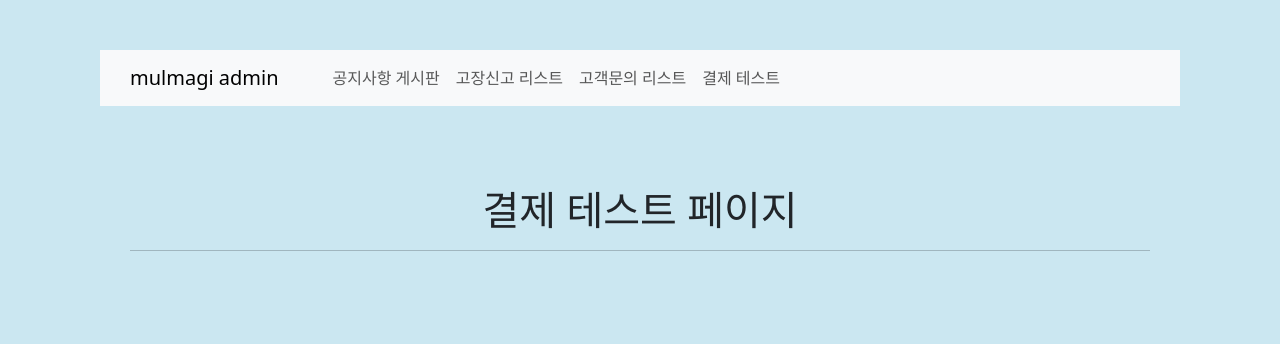
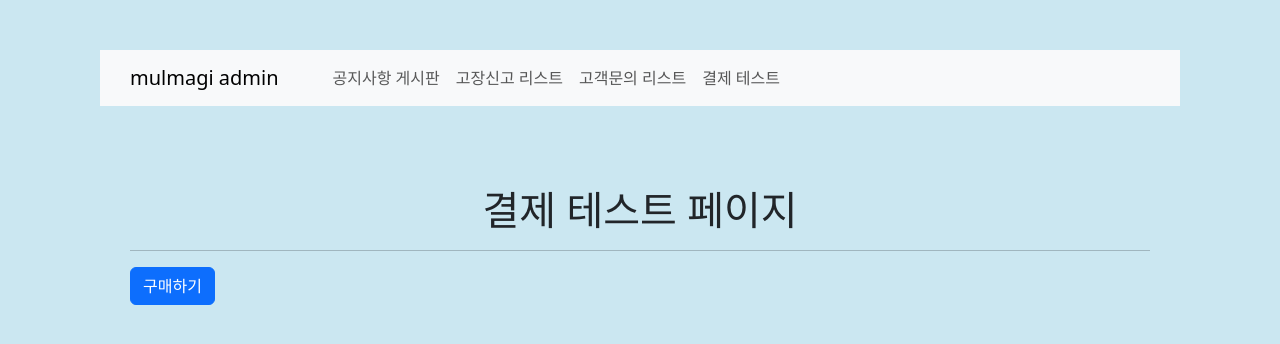
Before and after one commit to mulmagi/admin-page, a Vue app: page /payment-test in a window 1280 px wide. Shown: the top 344 px of the page. Built offline with nearby package versions, Linux system fonts and the light colour scheme.

Commit message:
결제 테스트 기능 완성

```diff
--- a/package.json
+++ b/package.json
@@ -8,6 +8,7 @@
     "lint": "vue-cli-service lint"
   },
   "dependencies": {
+    "@portone/browser-sdk": "^0.0.3",
     "axios": "^1.6.0",
     "bootstrap": "^5.3.2",
     "core-js": "^3.8.3",
--- a/public/index.html
+++ b/public/index.html
@@ -6,6 +6,11 @@
     <meta name="viewport" content="width=device-width,initial-scale=1.0">
     <link rel="icon" href="<%= BASE_URL %>favicon.ico">
     <title><%= htmlWebpackPlugin.options.title %></title>
+    <!-- jQuery -->
+    <script type="text/javascript" src="https://code.jquery.com/jquery-1.12.4.min.js" ></script>
+    <!-- iamport.payment.js -->
+    <script type="text/javascript" src="https://cdn.iamport.kr/js/iamport.payment-1.1.5.js"></script>
+
   </head>
   <body style="background-color: rgb(203, 231, 241);">
     <noscript>
--- a/src/views/PaymentTestPage.vue
+++ b/src/views/PaymentTestPage.vue
@@ -2,14 +2,56 @@
 <div>
     <h1>결제 테스트 페이지</h1>
     <hr>
-    <!-- 결제 테스트 코드 추가 -->
+    <div>
+        <button @click="requestPay" class="btn btn-primary">구매하기</button>
+    </div>
 </div>
 </template>
 
-
-
 <script>
+import axios from 'axios';
 export default {
     name: 'PaymentTestPage',
-}
+    methods: {
+        requestPay() {
+            var IMP = window.IMP;
+            IMP.init("imp55506506");
+            IMP.request_pay({
+                pg: "kakaopay.TC0ONETIME",
+                pay_method: "kakaopay",
+                name: "주문명:결제테스트",
+                amount: 1000,
+                buyer_email: "test@portone.io",
+                buyer_name: "김가영",
+                buyer_tel: "010-4393-9869",
+                buyer_addr: "서울특별시 강남구 삼성동",
+                buyer_postcode: "123-456",
+                m_redirect_url: "http://localhost:8080/payment-test"
+            }, function (rsp) { // callback
+                if (rsp.success) { // 결제 성공 시: 결제 승인 또는 가상계좌 발급에 성공한 경우
+                    axios.post('http://localhost:3000/api/verifyIamport', { // 임시 포트번호 3000
+                            imp_uid: rsp.imp_uid,
+                            method: 'TOSSPAY', // 유저가 선택한 결제 방법
+                            amount: 1000, // 유저가 충전할 포인트
+                        }, {
+                            headers: {
+                                'Content-Type': 'application/json'
+                            }
+                        })
+                        .then(function (response) {
+                            // 성공적으로 요청을 보내고 응답을 받았을 때 실행할 코드
+                            alert('결제검증 완료. data: ' + response.data);
+                        })
+                        .catch(function (error) {
+                            // 요청 중 오류가 발생했을 때 실행할 코드
+                            alert('오류: ' + error.message);
+                        });
+                } else {
+                    alert("결제에 실패하였습니다. 에러 내용: " + rsp.error_msg);
+                }
+            });
+
+        }
+    }
+};
 </script>
```
Also changed, not shown: 1 other file (tests, documents, lock files or other folders).
